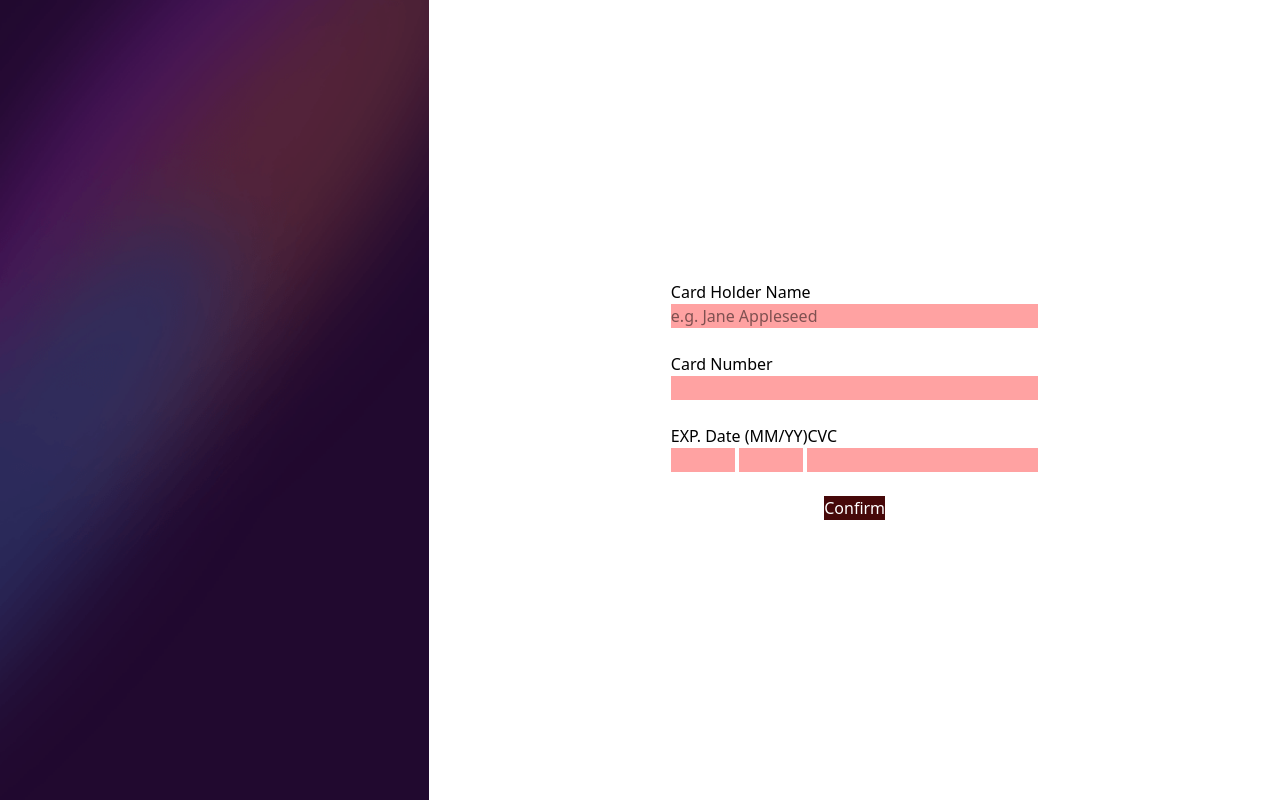
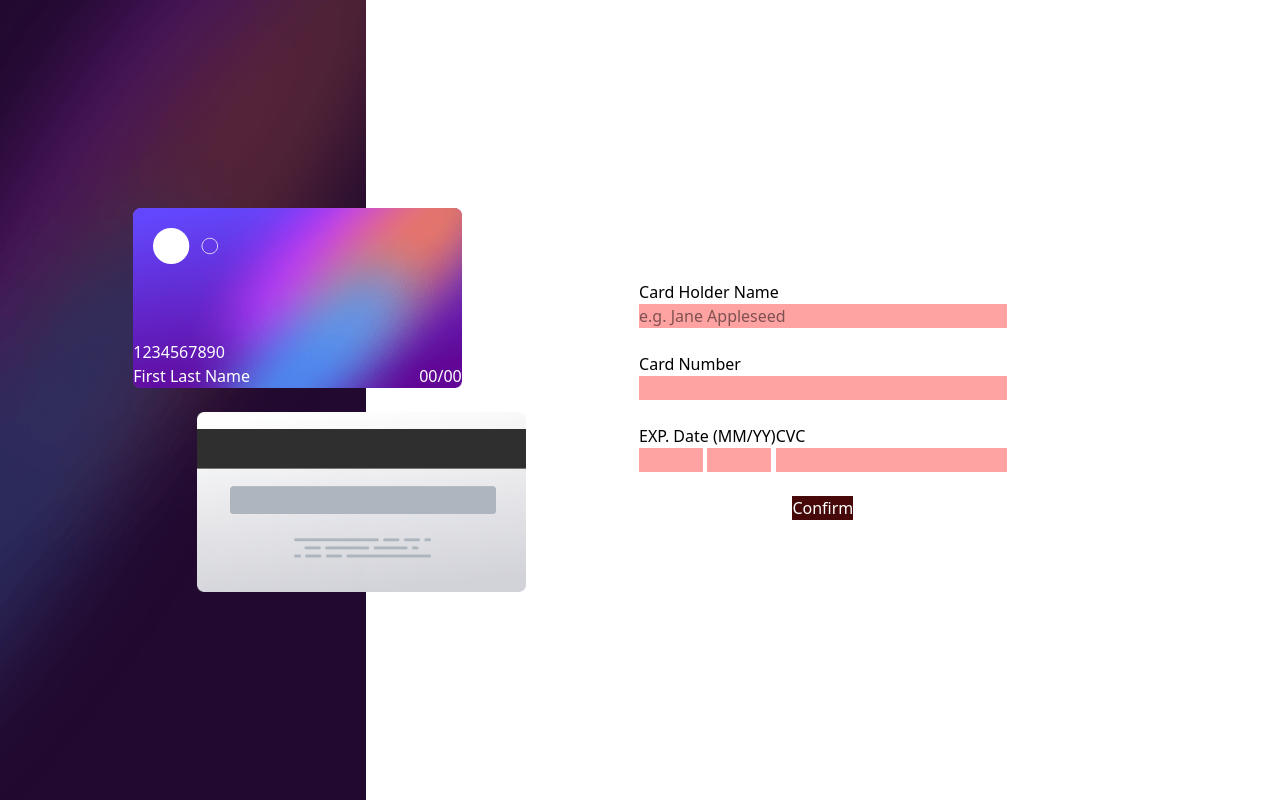
Before and after one commit to doinby/creditcard-component-react, a React (Vite) app: page / in a window 1280 px wide. Built offline with nearby package versions, Linux system fonts and the light colour scheme.

Commit message:
add credit card front/back

```diff
--- a/src/App.jsx
+++ b/src/App.jsx
@@ -1,10 +1,31 @@
 import CardForm from './components/CardForm';
 import bg from './assets/images/bg-main-desktop.png';
+import ccFront from './assets/images/bg-card-front.png';
+import ccBack from './assets/images/bg-card-back.png';
+import cardLogo from './assets/images/card-logo.svg';
 
 export default function App() {
 	return (
 		<>
-			<img src={bg} />
+			<div className='relative w-[40%] flex'>
+				<div className='absolute right-[-10em] flex flex-col gap-y-6 items-start self-center'>
+					<div className='relative justify-self-start'>
+						<div className='absolute bottom-0 w-full text-white'>
+							<p>1234567890</p>
+							<div className='flex justify-between'>
+								<p>First Last Name</p>
+								<p>00/00</p>
+							</div>
+						</div>
+						<img className='absolute top-0 m-5 h-[36px]' src={cardLogo} />
+						<img className='max-h-[180px]' src={ccFront} />
+					</div>
+					<div className='relative pl-16'>
+						<img className='max-h-[180px]' src={ccBack} />
+					</div>
+				</div>
+				<img className='w-full' src={bg} />
+			</div>
 			<CardForm />
 		</>
 	);
```
